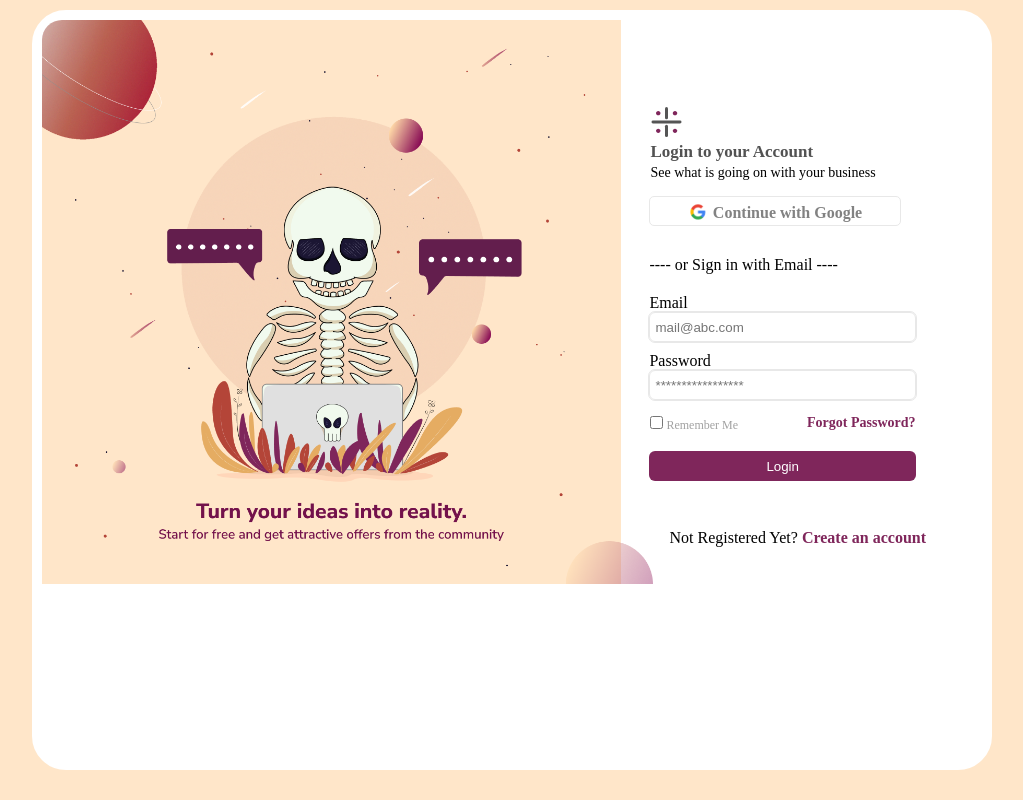
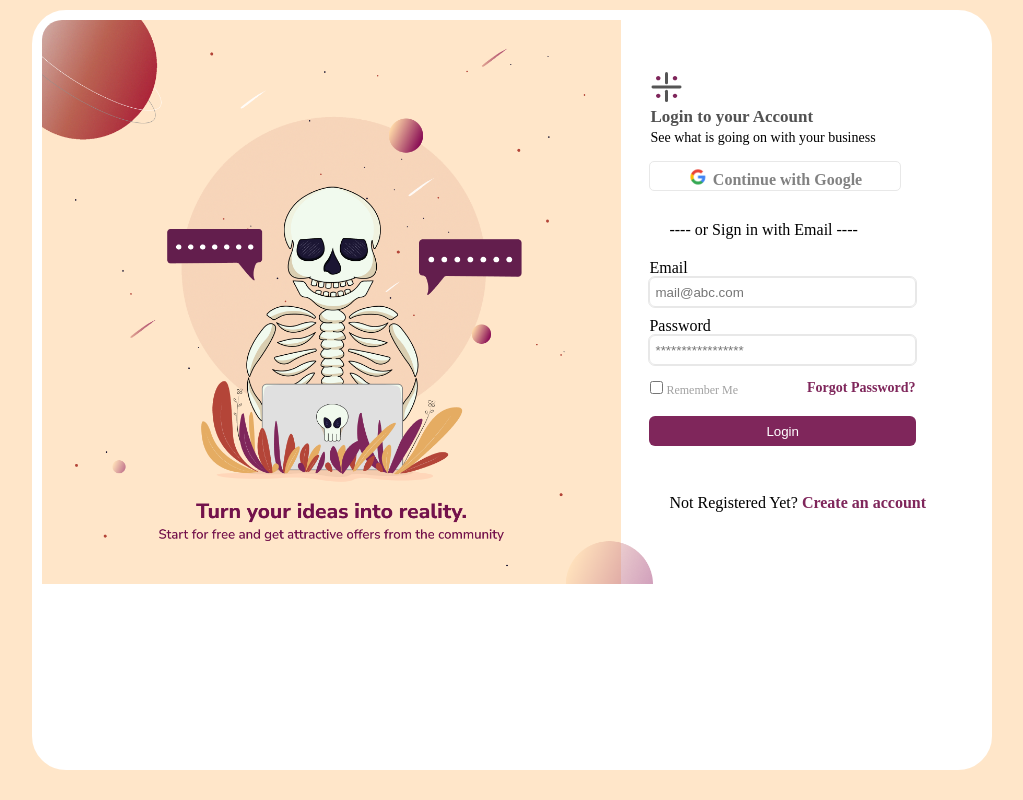
Before and after one commit to amiparadis250/slack-login, a plain HTML site: page Slack login/index.html in a window 1280 px wide. Shown: the whole page, without its empty margins (128-1151 px from the left). Drawn offline with Linux system fonts and the light colour scheme.

Commit message:
Update style.css

```diff
--- a/Slack login/style.css
+++ b/Slack login/style.css
@@ -20,6 +20,7 @@ body{
 
   }
   .right{
+
   width:65%;
   height:100%;
   background-image: url("images/illustration\ \(1\).png");
@@ -39,15 +40,12 @@ body{
   }
   .left .container{
     position: relative;
-    top: 50px;
-
-
+    top: 15px;
     width: 90%;
     height: 90%;
   }
   h3{
 color: #525252;
-
 font-family: Nunito Sans;
 font-size: 17px;
 font-style: normal;
@@ -107,13 +105,13 @@ font-style: normal;
 font-weight: 700;
 line-height: normal;
 position: relative;
-bottom: 10px;
+bottom: 8px;
  }
  #alternative{
-    width: 256px;
-    height: 16px;
+    /*  */
     color:whuted transparent;
     font-size: 16px;
+    margin-left: 20px;
  }
  .loginCredentials #first{
     margin-top: 20px;
@@ -191,7 +189,6 @@ bottom: 10px;
 color: #7F265B;
 position: relative;
 left: -30px;
-
 font-family: Nunito Sans;
 font-size: 14px;
 font-style: normal;
@@ -202,7 +199,6 @@ text-decoration: none;
  }
  #newaccount{
 color: #7F265B;
-
 font-style: normal;
 font-weight: 600;
 line-height: normal;
```
Lines whose indentation alone changed are shown as unchanged.
